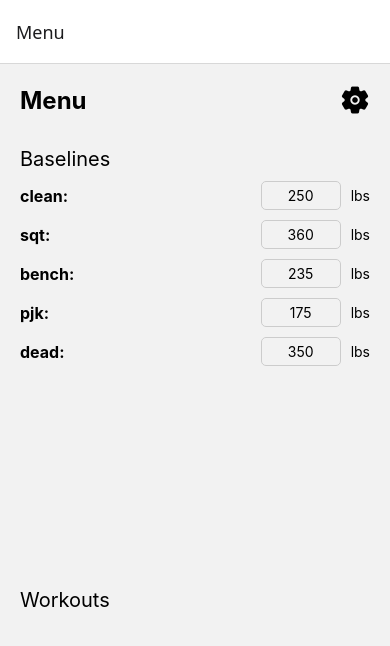
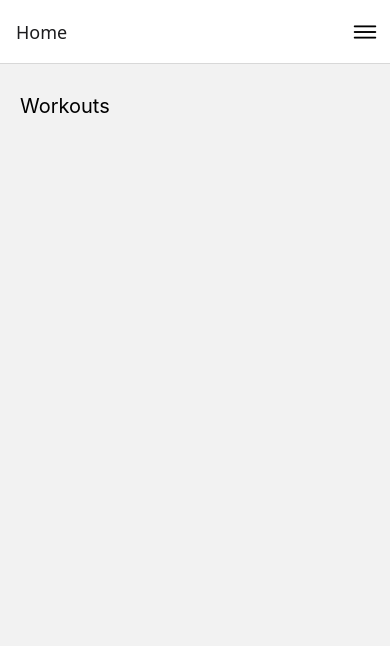
Before and after one commit to rhit-hueyee/WorkoutCardApp, a React Native app: screen /Home in a window 390 px wide. Shown: the top 646 px of the page. Built offline with nearby package versions, Linux system fonts and the light colour scheme.

Commit message:
Settings Icon in Correct Spot

```diff
--- a/jest.config.js
+++ b/jest.config.js
@@ -1,3 +1,4 @@
 module.exports = {
   preset: 'react-native',
+  assets: ['./node_modules/react-native-vector-icons/Fonts'],
 };
--- a/src/App.tsx
+++ b/src/App.tsx
@@ -1,12 +1,12 @@
 import React from 'react';
 import { NavigationContainer } from '@react-navigation/native';
 import { createStackNavigator } from '@react-navigation/stack';
-import Menu from './components/menu/Menu';
+import Home from './components/home/Home';
 import Workout from './components/workouts/Workout';
 import Providers from './components/Providers';
 
 export type RootStackParamList = {
-  Menu: undefined;
+  Home: undefined;
   Workout: { workoutId: string };
 };
 
@@ -16,8 +16,8 @@ const App: React.FC = () => {
   return (
     <Providers>
       <NavigationContainer>
-        <Stack.Navigator initialRouteName="Menu">
-          <Stack.Screen name="Menu" component={Menu} />
+        <Stack.Navigator initialRouteName="Home">
+          <Stack.Screen name="Home" component={Home} />
           <Stack.Screen name="Workout" component={Workout} />
         </Stack.Navigator>
       </NavigationContainer>
--- a/src/components/menu/Menu.tsx
+++ b/src/components/home/Home.tsx
@@ -1,4 +1,4 @@
-import React, { useState } from 'react';
+import React, { useEffect, useState } from 'react';
 import {
   View,
   Text,
@@ -9,19 +9,31 @@ import {
   TouchableOpacity,
 } from 'react-native';
 import { useWorkouts } from '../workouts/WorkoutProvider';
-import { useBaselines } from '../baselines/BaselineProvider';
-import BaselineList from '../baselines/BaselineList';
 import Icon from 'react-native-vector-icons/Ionicons';
 import { useNavigation } from '@react-navigation/native';
 import { NativeStackNavigationProp } from '@react-navigation/native-stack';
 import { RootStackParamList } from '../../App';
+import BaselineList from '../baselines/BaselineList';
+import { useBaselines } from '../baselines/BaselineProvider';
 
 const Menu: React.FC = () => {
   const { workouts, setCurrentWorkoutIndex } = useWorkouts();
   const { baselines, setBaselines } = useBaselines();
-  const navigation = useNavigation<NativeStackNavigationProp<RootStackParamList, 'Menu'>>();
+  const navigation = useNavigation<NativeStackNavigationProp<RootStackParamList, 'Home'>>();
 
   const [isModalVisible, setModalVisible] = useState(false);
+
+  useEffect(() => {
+    navigation.setOptions({
+      headerRight: () => (
+        <View style={{ marginRight: 10 }}>
+          <TouchableOpacity onPress={() => setModalVisible(true)}>
+            <Icon name="menu-outline" size={30} color="black" />
+          </TouchableOpacity>
+        </View>
+      ),
+    });
+  }, [navigation]);
 
   const resetWorkouts = () => {
     const resetWorkouts = workouts.map((workout) => ({ ...workout, completed: false }));
@@ -32,24 +44,9 @@ const Menu: React.FC = () => {
     navigation.navigate('Workout', { workoutId });
   };
 
+
   return (
     <View style={styles.container}>
-      <View style={styles.headerContainer}>
-        <Text style={styles.header}>Menu</Text>
-        <TouchableOpacity onPress={() => setModalVisible(true)}>
-          <Icon name="settings" size={30} color="black" />
-        </TouchableOpacity>
-      </View>
-
-      <Text style={styles.subheader}>Baselines</Text>
-      <BaselineList
-        baselines={baselines}
-        onUpdateBaseline={(key: string, value: number) => {
-          const updatedBaselines = { ...baselines, [key]: value };
-          setBaselines(updatedBaselines); // Pass the transformed data to setBaselines
-        }}
-      />
-
 
       <Text style={styles.subheader}>Workouts</Text>
       <FlatList
@@ -73,6 +70,14 @@ const Menu: React.FC = () => {
       >
         <View style={styles.modalContainer}>
           <Text style={styles.modalHeader}>Settings</Text>
+          <Text style={styles.subheader}>Baselines</Text>
+        <BaselineList
+          baselines={baselines}
+          onUpdateBaseline={(key: string, value: number) => {
+            const updatedBaselines = { ...baselines, [key]: value };
+            setBaselines(updatedBaselines);
+        }}
+      />
           <TouchableOpacity style={styles.modalButton} onPress={resetWorkouts}>
             <Text style={styles.modalButtonText}>Reset Workouts</Text>
           </TouchableOpacity>
```
Also changed, not shown: 1 other file (tests, documents, lock files or other folders).
